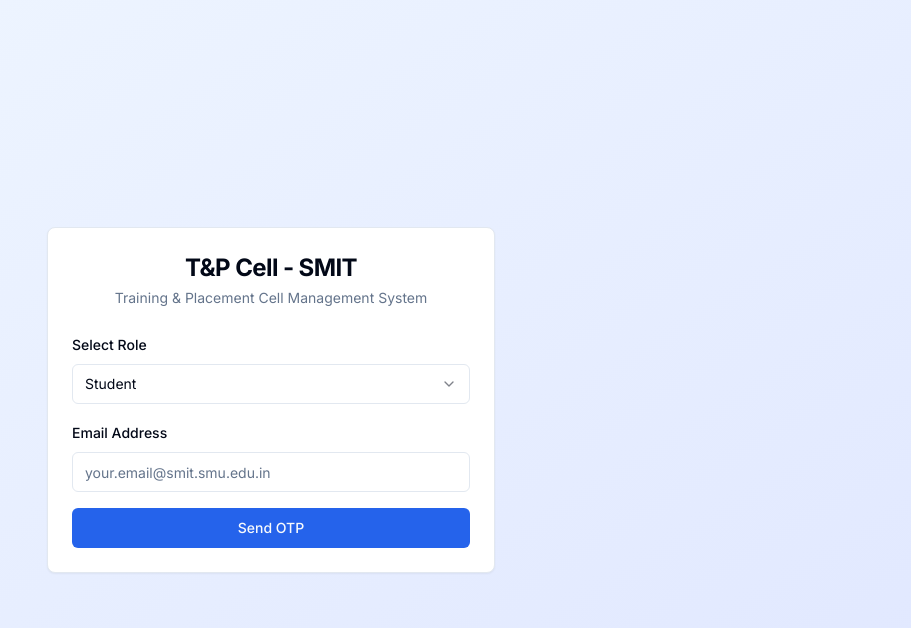
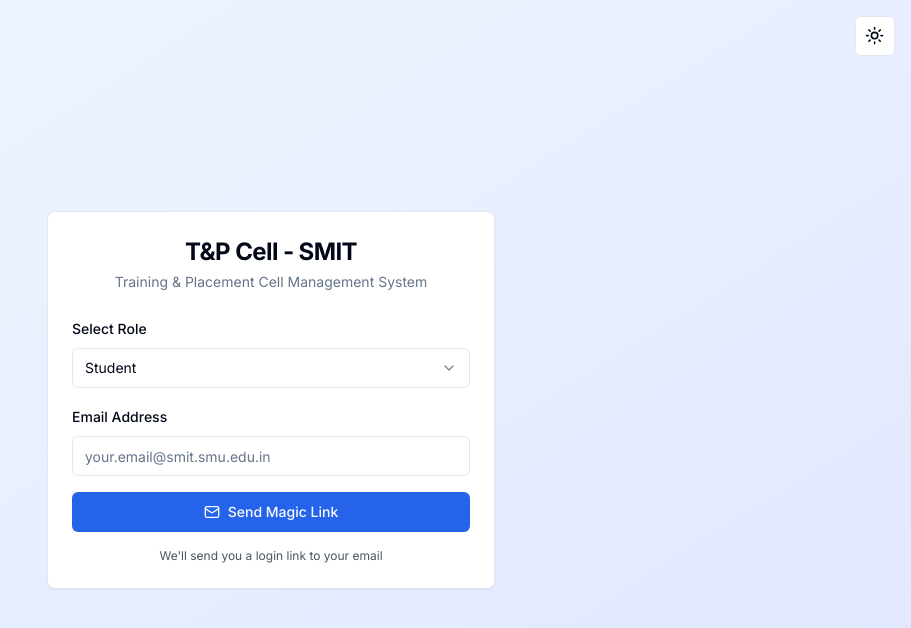
Before and after one commit to Joker2027/tnp-cell-smit, a Next.js app: page /auth/login in a window 1280 px wide. Shown: the top 628 px of the page, without its empty margins (369-1280 px from the left). Built offline with nearby package versions, Linux system fonts and the light colour scheme; no server answers.

Commit message:
Replace OTP authentication with magic link only login

```diff
--- a/app/auth/login/page.tsx
+++ b/app/auth/login/page.tsx
@@ -1,6 +1,6 @@
 "use client";
 
-import { useState } from "react";
+import { useState, useEffect } from "react";
 import { useRouter } from "next/navigation";
 import { createClient } from "@/lib/supabase/client";
 import { Button } from "@/components/ui/button";
@@ -10,97 +10,120 @@
 import { Select, SelectContent, SelectItem, SelectTrigger, SelectValue } from "@/components/ui/select";
 import { useToast } from "@/hooks/use-toast";
 import { useAuthStore } from "@/lib/store/auth-store";
+import { ThemeToggle } from "@/components/theme-toggle";
+import { Mail, CheckCircle } from "lucide-react";
 
 export default function LoginPage() {
   const [email, setEmail] = useState("");
-  const [otp, setOtp] = useState("");
   const [role, setRole] = useState<"student" | "teacher" | "hod">("student");
-  const [otpSent, setOtpSent] = useState(false);
+  const [emailSent, setEmailSent] = useState(false);
   const [loading, setLoading] = useState(false);
   const router = useRouter();
   const { toast } = useToast();
   const setUser = useAuthStore((state) => state.setUser);
 
-  const handleSendOTP = async (e: React.FormEvent) => {
-    e.preventDefault();
-    setLoading(true);
+  useEffect(() => {
+    // Check if user is already logged in
+    const checkUser = async () => {
+      const supabase = createClient();
+      const { data: { user } } = await supabase.auth.getUser();
 
-    try {
-      const supabase = createClient();
-      const { error } = await supabase.auth.signInWithOtp({
-        email,
-        options: {
-          data: {
-            role: role,
-          },
-        },
-      });
+      if (user) {
+        // Get user's role from profile
+        const { data: profile } = await supabase
+          .from("profiles")
+          .select("role")
+          .eq("id", user.id)
+          .single();
 
-      if (error) throw error;
+        if (profile?.role) {
+          router.push(`/dashboard/${profile.role}`);
+        }
+      }
+    };
 
-      setOtpSent(true);
-      toast({
-        title: "OTP Sent",
-        description: "Check your email for the OTP code.",
-      });
-    } catch (error: any) {
-      toast({
-        title: "Error",
-        description: error.message,
-        variant: "destructive",
-      });
-    } finally {
-      setLoading(false);
-    }
-  };
+    checkUser();
 
-  const handleVerifyOTP = async (e: React.FormEvent) => {
-    e.preventDefault();
-    setLoading(true);
+    // Listen for auth state changes (when user clicks magic link)
+    const supabase = createClient();
+    const { data: { subscription } } = supabase.auth.onAuthStateChange(async (event, session) => {
+      if (event === "SIGNED_IN" && session?.user) {
+        // Get stored role or default
+        const storedRole = localStorage.getItem('pendingRole') as "student" | "teacher" | "hod" || "student";
 
-    try {
-      const supabase = createClient();
-      const { data, error } = await supabase.auth.verifyOtp({
-        email,
-        token: otp,
-        type: "email",
-      });
+        // Get or create profile
+        const { data: profile } = await supabase
+          .from("profiles")
+          .select("role")
+          .eq("id", session.user.id)
+          .single();
 
-      if (error) throw error;
+        const userRole = profile?.role || storedRole;
 
-      if (data.user) {
-        // Create or update profile
-        const { error: profileError } = await supabase
-          .from('profiles')
-          .upsert({
-            id: data.user.id,
-            email: data.user.email!,
-            role: role,
+        // Create profile if doesn't exist
+        if (!profile) {
+          await supabase.from("profiles").upsert({
+            id: session.user.id,
+            email: session.user.email,
+            role: userRole,
             updated_at: new Date().toISOString(),
           });
-
-        if (profileError) throw profileError;
+        }
 
         setUser({
-          id: data.user.id,
-          email: data.user.email!,
-          role: role,
+          id: session.user.id,
+          email: session.user.email!,
+          role: userRole,
         });
+
+        // Clear stored role
+        localStorage.removeItem('pendingRole');
 
         toast({
           title: "Success",
           description: "Logged in successfully!",
         });
 
-        // Redirect based on role
-        if (role === "student") {
-          router.push("/dashboard/student");
-        } else if (role === "teacher") {
-          router.push("/dashboard/teacher");
-        } else {
-          router.push("/dashboard/hod");
-        }
+        router.push(`/dashboard/${userRole}`);
       }
+    });
+
+    return () => {
+      subscription.unsubscribe();
+    };
+  }, [router, setUser, toast]);
+
+  const handleMagicLinkLogin = async (e: React.FormEvent) => {
+    e.preventDefault();
+    setLoading(true);
+
+    try {
+      const supabase = createClient();
+
+      // Get the current URL for redirect
+      const redirectUrl = typeof window !== 'undefined'
+        ? `${window.location.origin}/auth/login`
+        : (process.env.NEXT_PUBLIC_APP_URL || 'http://localhost:3000') + '/auth/login';
+
+      const { error } = await supabase.auth.signInWithOtp({
+        email,
+        options: {
+          shouldCreateUser: true,
+          emailRedirectTo: redirectUrl,
+        },
+      });
+
+      if (error) throw error;
+
+      // Store role temporarily for when user returns
+      localStorage.setItem('pendingRole', role);
+
+      setEmailSent(true);
+
+      toast({
+        title: "Magic link sent!",
+        description: "Check your email and click the link to login.",
+      });
     } catch (error: any) {
       toast({
         title: "Error",
@@ -114,6 +137,10 @@
 
   return (
     <div className="min-h-screen flex items-center justify-center bg-gradient-to-br from-blue-50 to-indigo-100 dark:from-gray-900 dark:to-gray-800 p-4">
+      <div className="absolute top-4 right-4">
+        <ThemeToggle />
+      </div>
+
       <Card className="w-full max-w-md">
         <CardHeader className="space-y-1">
           <CardTitle className="text-2xl font-bold text-center">T&P Cell - SMIT</CardTitle>
@@ -122,8 +149,8 @@
           </CardDescription>
         </CardHeader>
         <CardContent>
-          {!otpSent ? (
-            <form onSubmit={handleSendOTP} className="space-y-4">
+          {!emailSent ? (
+            <form onSubmit={handleMagicLinkLogin} className="space-y-4">
               <div className="space-y-2">
                 <Label htmlFor="role">Select Role</Label>
                 <Select value={role} onValueChange={(value: any) => setRole(value)}>
@@ -151,40 +178,45 @@
               </div>
 
               <Button type="submit" className="w-full" disabled={loading}>
-                {loading ? "Sending..." : "Send OTP"}
+                <Mail className="mr-2 h-4 w-4" />
+                {loading ? "Sending..." : "Send Magic Link"}
               </Button>
+
+              <p className="text-xs text-center text-gray-600 dark:text-gray-400">
+                We'll send you a login link to your email
+              </p>
             </form>
           ) : (
-            <form onSubmit={handleVerifyOTP} className="space-y-4">
-              <div className="space-y-2">
-                <Label htmlFor="otp">Enter OTP</Label>
-                <Input
-                  id="otp"
-                  type="text"
-                  placeholder="Enter 6-digit OTP"
-                  value={otp}
-                  onChange={(e) => setOtp(e.target.value)}
-                  maxLength={6}
-                  required
-                />
+            <div className="space-y-4 text-center">
+              <div className="flex justify-center">
+                <CheckCircle className="h-16 w-16 text-green-500" />
               </div>
 
-              <Button type="submit" className="w-full" disabled={loading}>
-                {loading ? "Verifying..." : "Verify OTP"}
-              </Button>
+              <div className="space-y-2">
+                <h3 className="text-lg font-semibold">Check your email!</h3>
+                <p className="text-sm text-gray-600 dark:text-gray-400">
+                  We've sent a magic link to:
+                </p>
+                <p className="text-sm font-medium">{email}</p>
+                <p className="text-sm text-gray-600 dark:text-gray-400">
+                  Click the link in the email to login instantly.
+                </p>
+              </div>
 
-              <Button
-                type="button"
-                variant="outline"
-                className="w-full"
-                onClick={() => {
-                  setOtpSent(false);
-                  setOtp("");
-                }}
-              >
-                Back to Email
-              </Button>
-            </form>
+              <div className="pt-4 border-t">
+                <Button
+                  type="button"
+                  variant="outline"
+                  className="w-full"
+                  onClick={() => {
+                    setEmailSent(false);
+                    setEmail("");
+                  }}
+                >
+                  Use different email
+                </Button>
+              </div>
+            </div>
           )}
         </CardContent>
       </Card>
```
